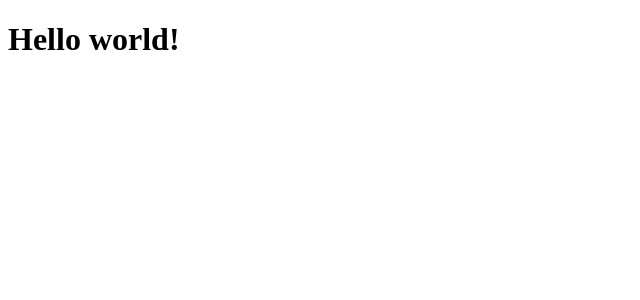
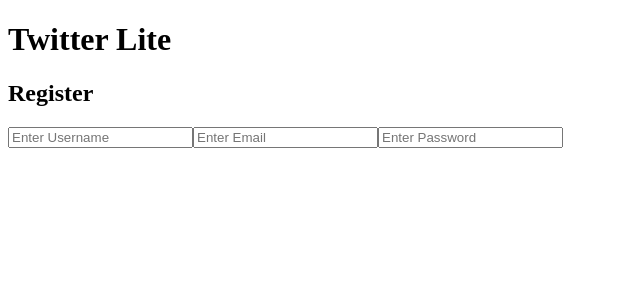
Before and after one commit to awesomecurriculum/twitter-react, a React (Create React App) app in the folder app/: page / in a window 1280 px wide. Shown: the top 300 px of the page, without its empty margins (0-640 px from the left). Built offline with nearby package versions, Linux system fonts and the light colour scheme.

Commit message:
Add registration form

```diff
--- a/app/src/App.js
+++ b/app/src/App.js
@@ -1,8 +1,12 @@
 import React from 'react';
+import RegistrationForm from './components/sessions/RegistrationForm';
 
 function App() {
   return (
-    <h1>Hello world!</h1>
+    <div>
+      <h1>Twitter Lite</h1>
+      <RegistrationForm />
+    </div>
   );
 }
 
--- /dev/null
+++ b/app/src/components/sessions/RegistrationForm.js
@@ -0,0 +1,32 @@
+import React, { Component } from 'react';
+
+class RegistrationForm extends Component {
+  constructor(props) {
+    super(props);
+
+    this.state = {
+      username: '',
+      email: '',
+      password: '',
+    };
+  }
+  updateField = e => {
+    this.setState({ [e.target.name]: e.target.value });
+  };
+
+  registerUser() {}
+  render() {
+    // TODO: render registration form
+    const { username, email, password } = this.state;
+    return (
+      <form onSubmit={this.registerUser}>
+        <h2>Register</h2>
+        <input type='text' name='username' placeholder='Enter Username' value={username} onChange={this.updateField}></input>
+        <input type='email' name='email' placeholder='Enter Email' value={email} onChange={this.updateField}></input>
+        <input type='password' name='password' placeholder='Enter Password' value={password} onChange={this.updateField}></input>
+      </form>
+    );
+  }
+}
+
+export default RegistrationForm;
```
Also changed, not shown: app/src/components/sessions/LoginForm.js (added), 1 other file (tests, documents, lock files or other folders).
